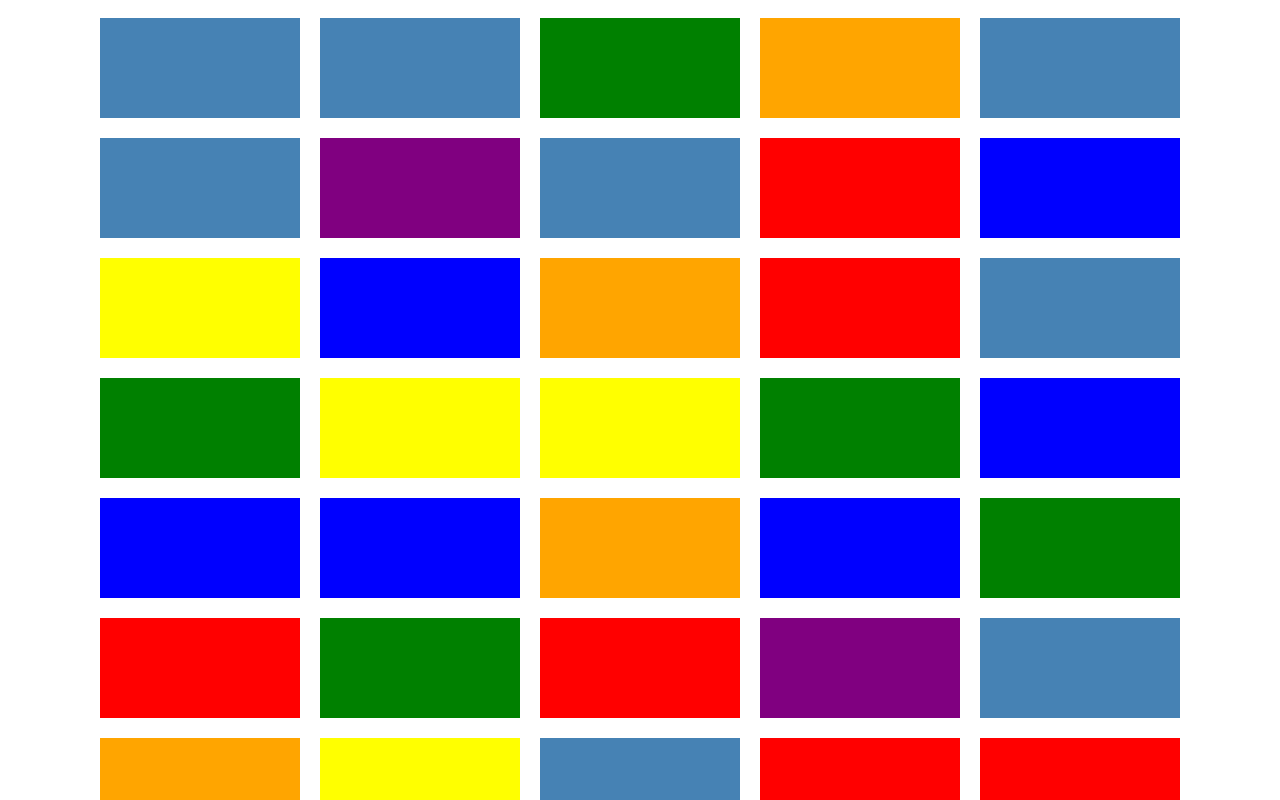
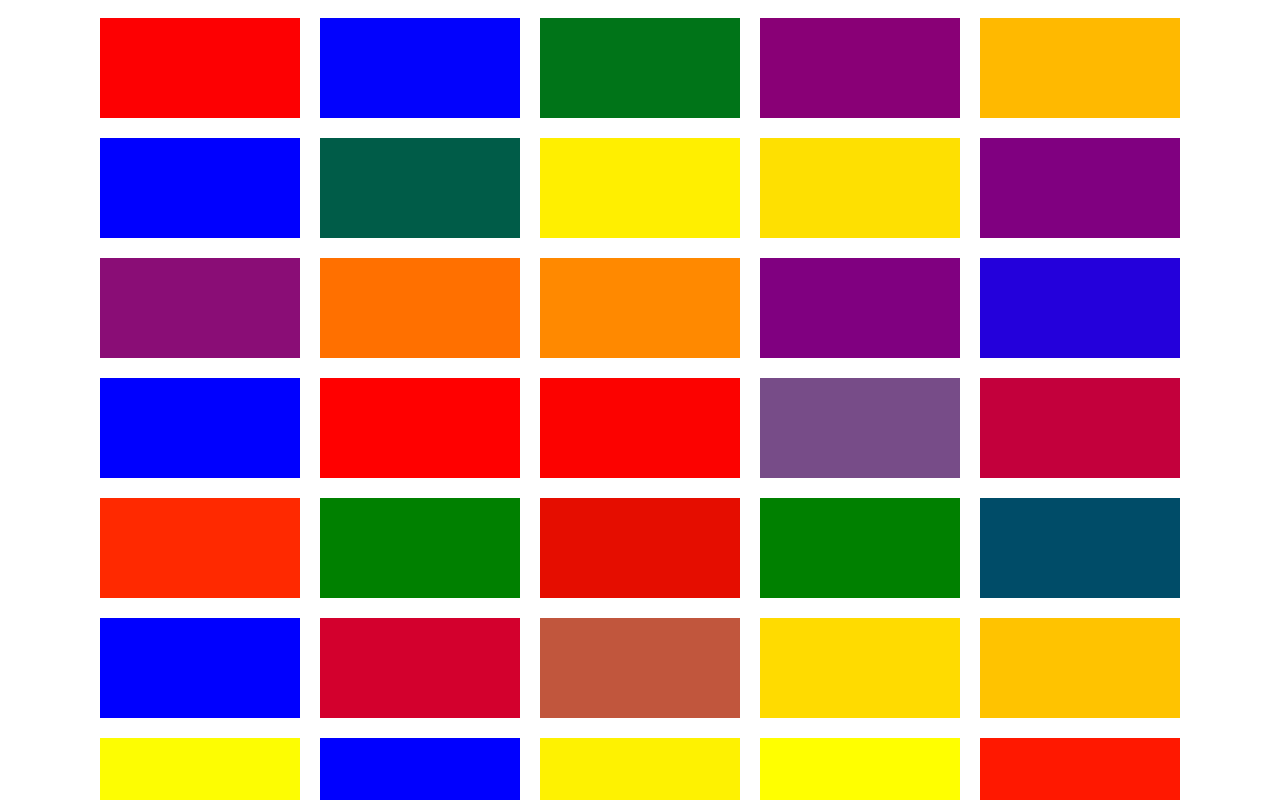
Before and after one commit to seanpatches/react-state, a React app: page / in a window 1280 px wide. Shown: the top 800 px of the page. Built offline with nearby package versions, Linux system fonts and the light colour scheme.

Commit message:
transitioning

```diff
--- a/src/components/RandomColor.js
+++ b/src/components/RandomColor.js
@@ -4,12 +4,14 @@ export default class RandomColor extends PureComponent {
   state = {
     color: '',
     trigger: new Date(),
-    img: ''
+    img: '',
+    speed: (Math.random() * 1000)
   }
 
 
+
   randomize = () => {
-    const colors = ['red', 'green', 'blue', 'yellow', 'purple', 'steelblue', 'orange'];
+    const colors = ['red', 'green', 'blue', 'yellow', 'purple', 'orange'];
     const randomNumber = Math.floor(Math.random() * colors.length);
     return colors[randomNumber];
   }
@@ -17,7 +19,7 @@ export default class RandomColor extends PureComponent {
   componentDidMount() {
     this.intervalId = setInterval(() => {
       this.setState({ color: this.randomize(), img: '', trigger: new Date() });
-    }, (Math.random() * 1000));
+    }, this.state.speed);
   }
 
   // componentDidUpdate(prevProps, prevState){
@@ -35,7 +37,8 @@ export default class RandomColor extends PureComponent {
       background: img ? `center / contain url(${img})` : color,
       height: '100px',
       width: '200px',
-      margin: '10px'
+      margin: '10px',
+      transition: `background-color ${this.state.speed}ms linear`
     };
 
     return (
```
